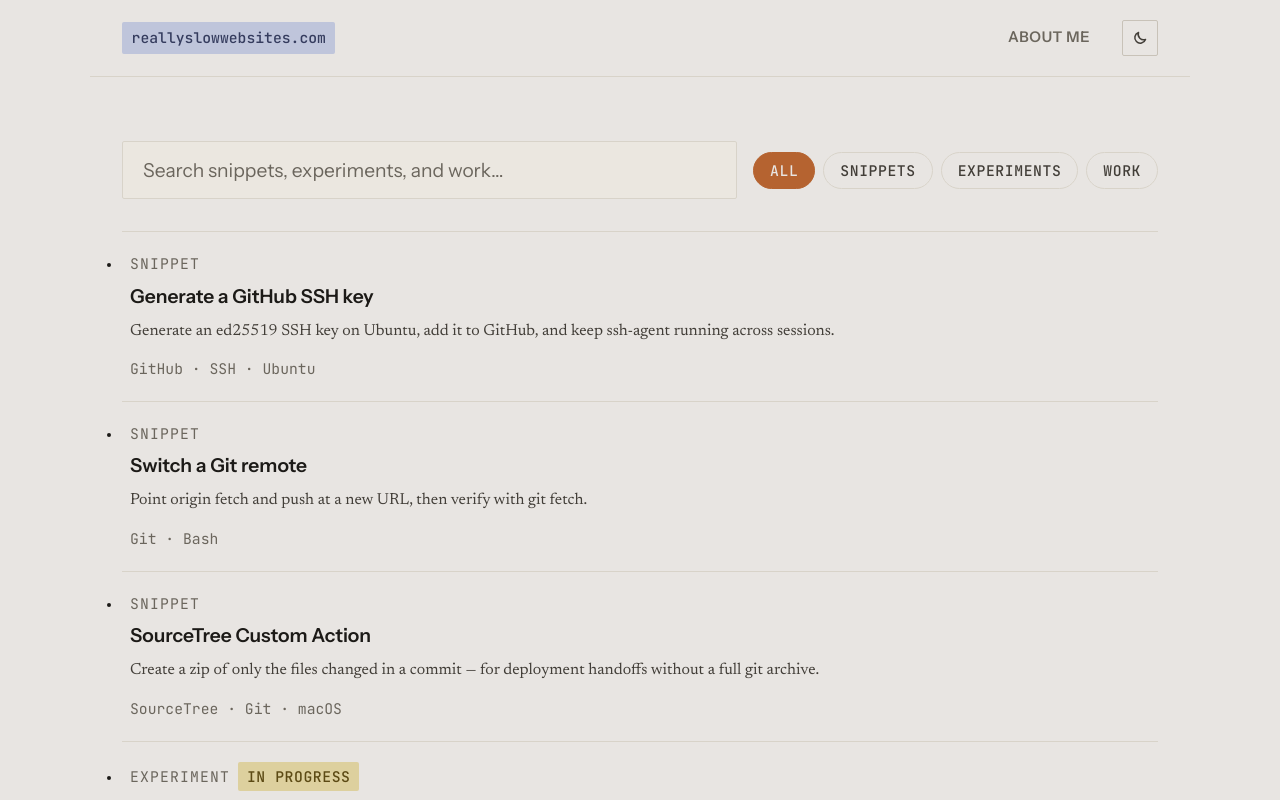
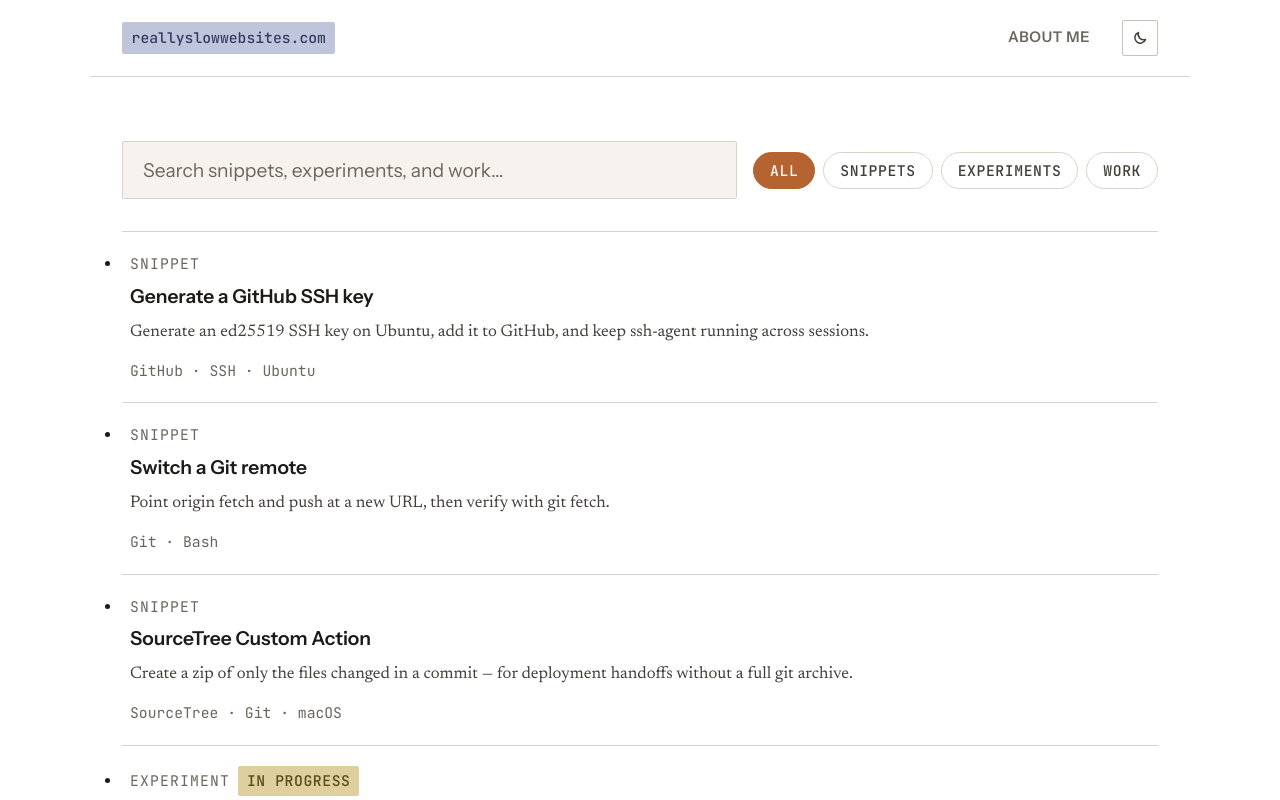
Before and after one commit to aterchin/portfolio, a Next.js app: page / in a window 1280 px wide. Shown: the top 800 px of the page. Built offline with nearby package versions, Linux system fonts and the light colour scheme.

Commit message:
update colors to be more black/white, larger fonts

```diff
--- a/src/styles/tokens.css
+++ b/src/styles/tokens.css
@@ -20,9 +20,9 @@
 :root {
 
   /* Foundation — slightly warm near-white / near-black, never pure */
-  --color-bg:          #e8e5e2;  /* page background */
-  --color-bg-2:        #ebe7e0;  /* card, code block, input background */
-  --color-bg-3:        #e0dbd2;  /* deeper surface, hover states on bg-2 */
+  --color-bg:          #ffffff;  /* page background */
+  --color-bg-2:        #f6f3ee;  /* card, code block, input background */
+  --color-bg-3:        #ece7dd;  /* deeper surface, hover states on bg-2 */
 
   --color-ink:         #1c1a17;  /* primary text, headings */
   --color-ink-2:       #423e38;  /* body text, secondary headings */
@@ -59,7 +59,7 @@
   --color-surface-raised:   var(--color-bg-2);
 
   /* Code blocks — surfaces pair with scoped Prism themes in prism-themes.css */
-  --color-code-bg:     #f5f2f0;
+  --color-code-bg:     #f9f9f9;
   --color-code-border: #e0dbd4;
 
 
@@ -79,8 +79,8 @@
   --text-h1:     clamp(2rem, 4vw, 2.8rem);     /* section headings */
   --text-h2:     clamp(1.4rem, 2.5vw, 1.8rem);
   --text-h3:     1.2rem;
-  --text-body:   1.125rem;                       /* bumped for Newsreader */
-  --text-sm:     1rem;                       /* captions, card body, meta */
+  --text-body:   1.3125rem;                       /* bumped for Newsreader */
+  --text-sm:     1.05rem;                       /* captions, card body, meta */
   --text-xs:     0.92rem;                       /* labels, tags, nav items */
   --text-mono:   0.82rem;                       /* code inline and block */
 
@@ -169,12 +169,12 @@
 [data-theme="dark"] {
 
   /* Foundation */
-  --color-bg:          #181714;
-  --color-bg-2:        #232019;
-  --color-bg-3:        #2c2925;
+  --color-bg:          #0b0a09;
+  --color-bg-2:        #17150f;
+  --color-bg-3:        #211e17;
 
-  --color-ink:         #ece8e0;
-  --color-ink-2:       #c2bcb1;
+  --color-ink:         #f2eee5;
+  --color-ink-2:       #cac3b6;
   --color-ink-3:       #968f83;
 
   --color-border:      #34302a;
@@ -201,7 +201,7 @@
   --color-periwinkle-text:  #b3b9dc;
 
   /* Code blocks — prism-tomorrow surface */
-  --color-code-bg:     #2d2d2d;
+  --color-code-bg:     #1d1d1d;
   --color-code-border: #3d3d3d;
 
 }
```
